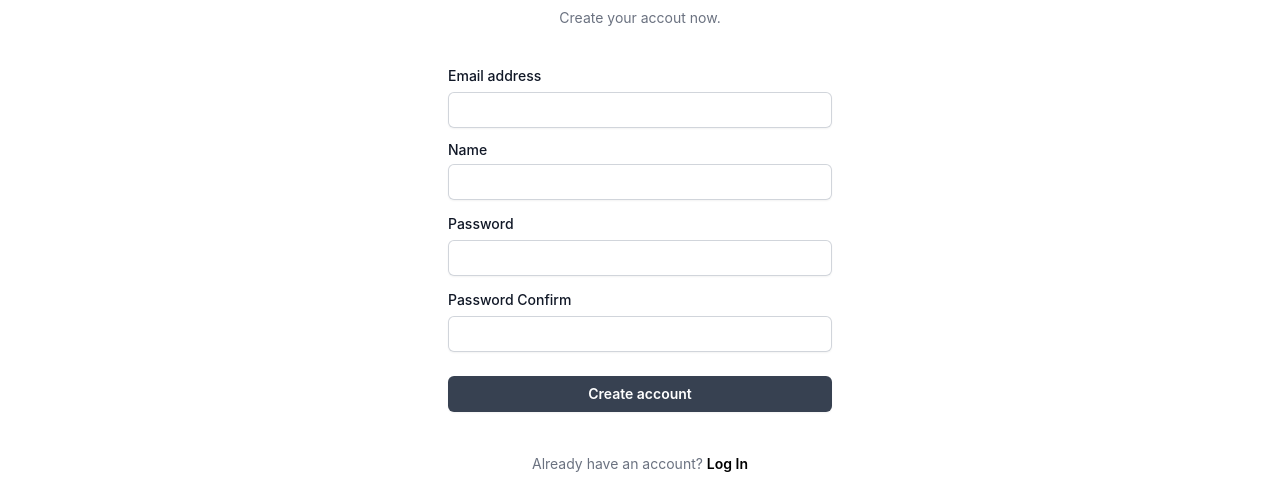
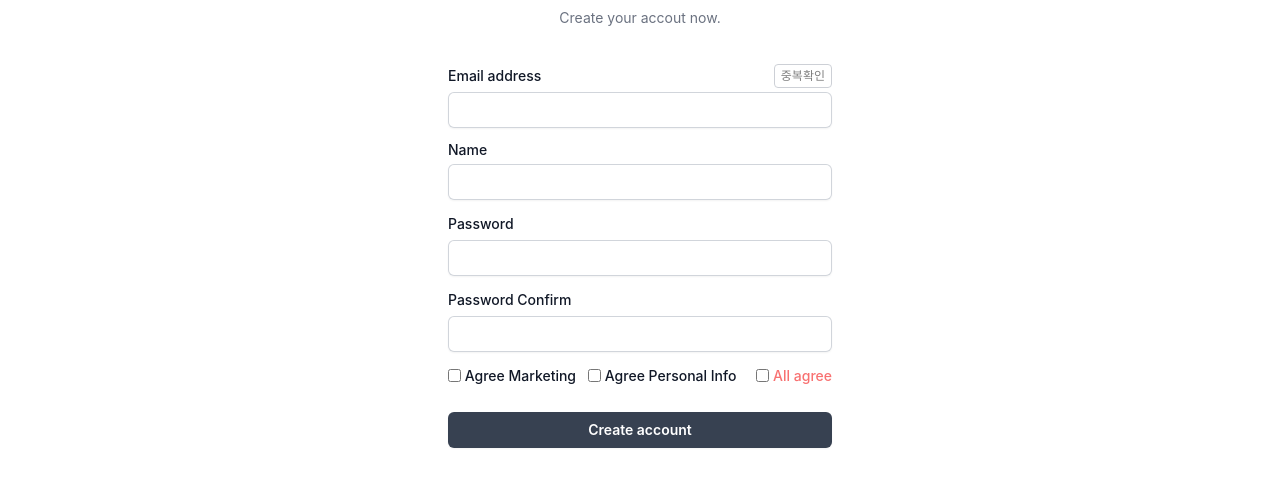
Before and after one commit to eunji0714/eunjishop, a React (Create React App) app: page /signup in a window 1280 px wide. Shown: the part 205-697 px from the top of the page. Built offline with nearby package versions, Linux system fonts and the light colour scheme.

Commit message:
update signup page

```diff
--- a/src/pages/signUp.jsx
+++ b/src/pages/signUp.jsx
@@ -1,7 +1,85 @@
-import React from 'react';
-import {Link} from "react-router-dom";
+import React, {useEffect, useState} from 'react';
+import {Link, useNavigate} from "react-router-dom";
+import shopapi from "../services/api";
 
 const SignUp = () => {
+
+    const navigate = useNavigate()
+
+    const [email, setEmail] = useState("")
+    const [name, setName] = useState("")
+    const [password, setPassword] = useState("")
+    const [confirmpw, setConfirmpw] = useState("")
+    const [isMarketingAgree, setIsMarketingAgree] = useState(false)
+    const [isPersonalInfoAgree, setIsPersonalInfoAgree] = useState(false)
+    const [agreeCheckbox, setAgreeCheckbox] = useState(false)
+    const [btnDisabled, setBtnDisabled] = useState(false)
+    const onIdCheckhandler = async() => {
+       try{
+           const userInput = {
+               email
+           }
+           console.log(userInput)
+           const {status} = await shopapi.post('user/email', userInput)
+           if(status === 201){
+               alert("ID is already existed.")
+           }
+       }catch (err){
+           console.log(err.message)
+           if(email){
+               alert("ID can be used.")
+               setBtnDisabled(true)
+
+           }
+
+
+       }
+
+    }
+
+    const onSignuphandler = async() => {
+        try{
+            if(password !== confirmpw){
+                alert("Password do not match")
+            }
+
+            const userInput = {
+                email, name, password, confirmpw, isPersonalInfoAgree, isMarketingAgree,
+                provider : "local",
+                profileImg : ""
+            }
+            const {status} = await shopapi.post("/auth/signup", userInput)
+            if(status === 201){
+                navigate("/login")
+            }
+        }catch(err){
+            console.log(err.message)
+        }
+    }
+
+    const onAgreehandler = (e) => {
+
+        e.preventDefault()
+
+        setIsPersonalInfoAgree(!agreeCheckbox)
+        setIsMarketingAgree(!agreeCheckbox)
+        console.log(agreeCheckbox)
+
+    }
+
+    useEffect(() => {
+        if(!isMarketingAgree || !isPersonalInfoAgree){
+            setAgreeCheckbox(false)
+        }
+        if(isMarketingAgree && isPersonalInfoAgree){
+            setAgreeCheckbox(true)
+        }
+
+
+    }, [isMarketingAgree, isPersonalInfoAgree])
+
+
+
     return (
         <div className="flex min-h-full flex-1 flex-col justify-center px-6 py-12 lg:px-8">
             <div className="sm:mx-auto sm:w-full sm:max-w-sm">
@@ -12,30 +90,43 @@ const SignUp = () => {
             </div>
 
             <div className="mt-9 sm:mx-auto sm:w-full sm:max-w-sm">
-                <form className="space-y-3" action="#" method="POST">
+                <form className="space-y-3">
                     <div>
-                        <label htmlFor="email" className="block text-sm font-medium leading-6 text-gray-900">
-                            Email address
-                        </label>
+                        <div className={"flex justify-between"}>
+                            <label className="block text-sm font-medium leading-6 text-gray-900">
+                                Email address
+                            </label>
+                            <button
+                                className={`border opacity-50 border-gray-400 rounded px-1.5 text-xs ${btnDisabled ? `bg-gray-300` : null} hover:bg-gray-300`}
+                                onClick={onIdCheckhandler}
+                                disabled={btnDisabled}
+                            >
+                                중복확인
+                            </button>
+                        </div>
                         <div className="mt-1">
                             <input
                                 type="email"
+                                value={email}
                                 autoComplete="email"
                                 required
                                 className="pl-2 block w-full rounded-md border-0 py-1.5 text-gray-900 shadow-sm ring-1 ring-inset ring-gray-300 placeholder:text-gray-400 focus:ring-2 focus:ring-inset focus:ring-indigo-600 sm:text-sm sm:leading-6"
+                                onChange={e=> setEmail(e.target.value)}
                             />
                         </div>
                     </div>
 
                     <div>
-                        <label htmlFor="email" className="block text-sm font-medium text-gray-900">
+                        <label className="block text-sm font-medium text-gray-900">
                             Name
                         </label>
                         <div className="mt-1">
                             <input
                                 type="text"
+                                value={name}
                                 required
                                 className="pl-2 block w-full rounded-md border-0 py-1.5 text-gray-900 shadow-sm ring-1 ring-inset ring-gray-300 placeholder:text-gray-400 focus:ring-2 focus:ring-inset focus:ring-indigo-600 sm:text-sm sm:leading-6"
+                                onChange={e=> setName(e.target.value)}
                             />
                         </div>
                     </div>
@@ -50,8 +141,10 @@ const SignUp = () => {
                         <div className="mt-1">
                             <input
                                 type="password"
+                                value={password}
                                 autoComplete="current-password"
                                 required
+                                onChange={e=> setPassword(e.target.value)}
                                 className="pl-2 block w-full rounded-md border-0 py-1.5 text-gray-900 shadow-sm ring-1 ring-inset ring-gray-300 placeholder:text-gray-400 focus:ring-2 focus:ring-inset focus:ring-indigo-600 sm:text-sm sm:leading-6"
                             />
                         </div>
@@ -59,24 +152,63 @@ const SignUp = () => {
 
                     <div>
                         <div className="flex items-center justify-between">
-                            <label htmlFor="password" className="block text-sm font-medium leading-6 text-gray-900">
+                            <label className="block text-sm font-medium leading-6 text-gray-900">
                                 Password Confirm
                             </label>
                         </div>
                         <div className="mt-1">
                             <input
                                 type="password"
+                                value={confirmpw}
                                 autoComplete="current-password"
                                 required
+                                onChange={e=> setConfirmpw(e.target.value)}
                                 className="pl-2 block w-full rounded-md border-0 py-1.5 text-gray-900 shadow-sm ring-1 ring-inset ring-gray-300 placeholder:text-gray-400 focus:ring-2 focus:ring-inset focus:ring-indigo-600 sm:text-sm sm:leading-6"
                             />
                         </div>
                     </div>
 
                     <div>
+                        <div className={"flex justify-between"}>
+                            <div className={"flex"}>
+                                <div className={"mr-3"}>
+                                    <input
+                                        type={"checkbox"}
+                                        value={isMarketingAgree}
+                                        onChange={e=> setIsMarketingAgree(e.target.checked)}
+                                        checked={isMarketingAgree}
+                                    />
+                                    <label className={"text-sm align-top font-medium leading-6 text-gray-900"}> Agree Marketing</label>
+                                </div>
+                                <div>
+                                    <input
+                                        type={"checkbox"}
+                                        value={isPersonalInfoAgree}
+                                        onChange={e=> setIsPersonalInfoAgree(e.target.checked)}
+                                        checked={isPersonalInfoAgree}
+                                    />
+                                    <label className={"text-sm align-top font-medium leading-6 text-gray-900"}> Agree Personal Info</label>
+                                </div>
+                            </div>
+                            <div>
+                                <input
+                                    type={"checkbox"}
+                                    value={agreeCheckbox}
+                                    onChange={onAgreehandler}
+                                    checked={agreeCheckbox}
+
+                                />
+                                <label className={"text-red-400 text-sm align-top font-medium leading-6 text-gray-900"}> All agree</label>
+                            </div>
+                        </div>
+
+
+                    </div>
+
+                    <div>
                         <button
-                            type="submit"
                             className="mt-6 flex w-full justify-center rounded-md bg-gray-700 px-3 py-1.5 text-sm font-semibold leading-6 text-white shadow-sm hover:bg-gray-500 focus-visible:outline focus-visible:outline-2 focus-visible:outline-offset-2 focus-visible:outline-gray-500"
+                            onClick={onSignuphandler}
                         >
                             Create account
                         </button>
@@ -90,6 +222,7 @@ const SignUp = () => {
                     </Link>
 
                 </p>
+
             </div>
         </div>
     );
--- a/src/services/api.js
+++ b/src/services/api.js
@@ -0,0 +1,7 @@
+import axios from "axios";
+
+const shopapi = axios.create({
+    baseURL : "http://localhost:8000/api"
+})
+
+export default shopapi
```
Also changed, not shown: src/pages/logIn.jsx (+31 -3 lines).
